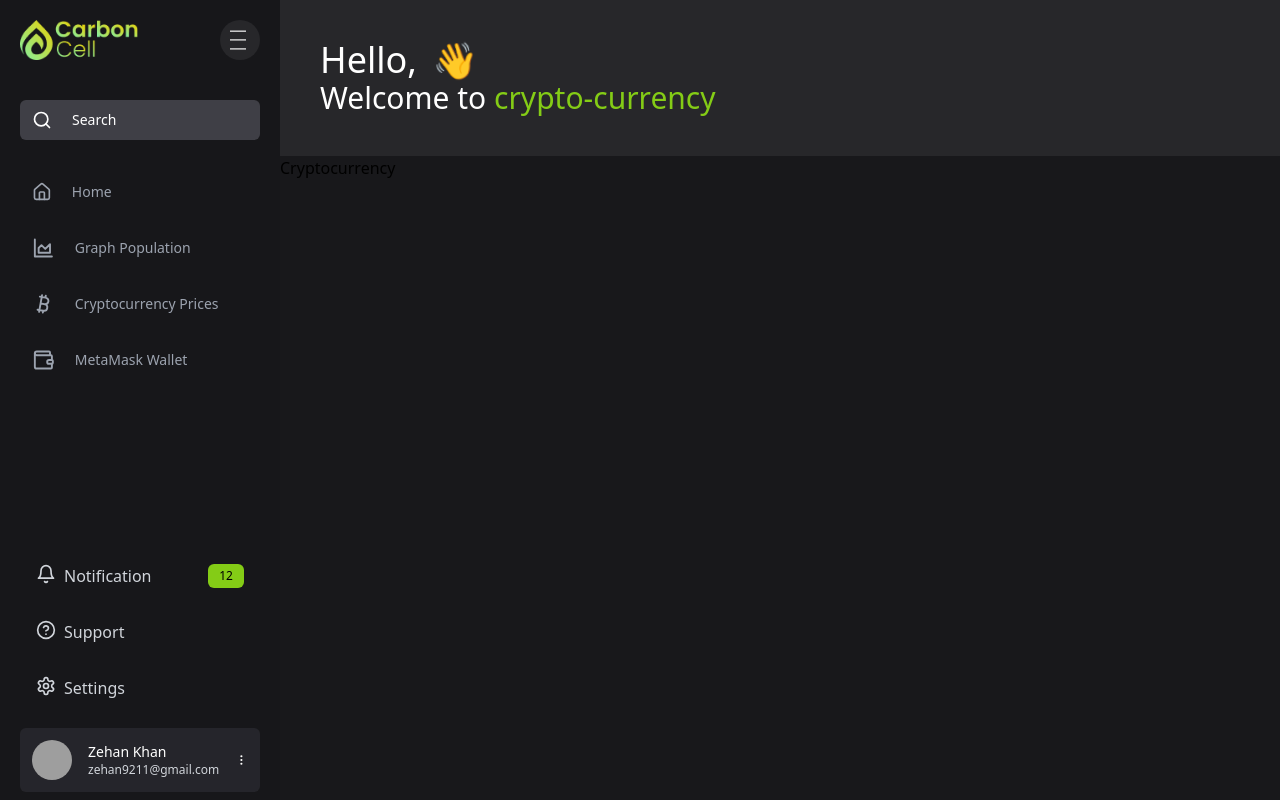
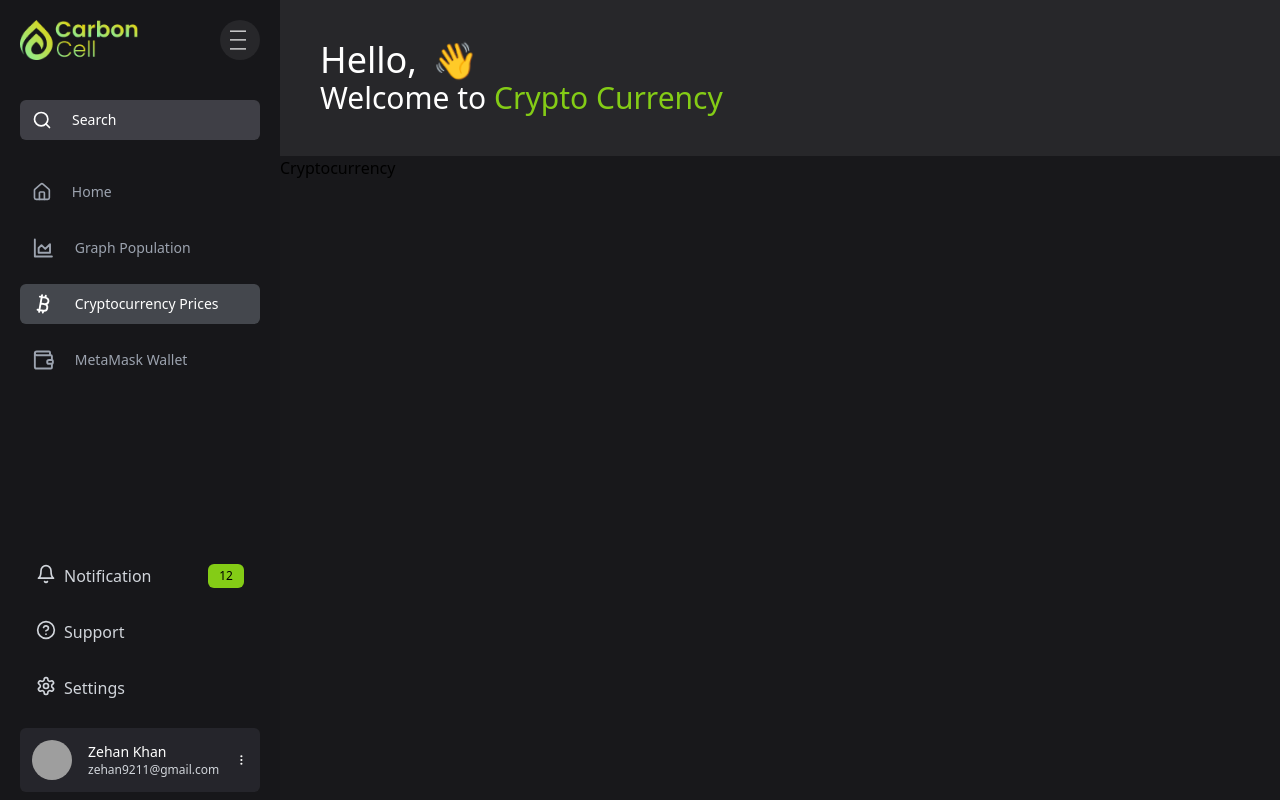
Before and after one commit to zehan12/carbon-cell-frontend-task, a React (Vite) app: page /crypto-currency in a window 1280 px wide. Built offline with nearby package versions, Linux system fonts and the light colour scheme; grey boxes are pictures that could not be loaded.

Commit message:
feat: :sparkles: update sidebar, fix imports and add api services

```diff
--- a/package.json
+++ b/package.json
@@ -10,6 +10,7 @@
     "preview": "vite preview"
   },
   "dependencies": {
+    "axios": "^1.6.8",
     "clsx": "^2.1.0",
     "lucide-react": "^0.363.0",
     "react": "^18.2.0",
--- a/src/App.tsx
+++ b/src/App.tsx
@@ -1,12 +1,11 @@
-import Greeting from "./components/Greeting";
-import { SideBar } from "./components/Sidebar";
+import { Greeting, Sidebar } from "./components";
 import ApplicationRoutes from "./routes";
 
 const App = () => {
   return (
     <>
       <div className="flex flex-col md:flex-row bg-zinc-900">
-        <SideBar />
+        <Sidebar />
         <div className="w-full flex flex-col">
           <Greeting />
           <ApplicationRoutes />
--- a/src/components/Greeting/index.tsx
+++ b/src/components/Greeting/index.tsx
@@ -7,6 +7,9 @@ const Greeting = () => {
   const isRouteExists = (route: Route) => {
     return Object.values(ROUTE).includes(route);
   };
+
+  const pathname = location.pathname.slice(1);
+  const formattedPathname = pathname.replace(/-/g, " ");
 
   return (
     <div className="p-10 bg-zinc-800 text-white">
@@ -18,12 +21,14 @@ const Greeting = () => {
           </div>
           <h5 className="text-3xl">
             Welcome to{" "}
-            <span className="text-lime-500">{location.pathname.slice(1)}</span>
+            <span className="text-lime-500 capitalize">
+              {formattedPathname}
+            </span>
           </h5>
         </>
       ) : (
         <div className="w-full h-screen">
-            <p>Page not found</p>
+          <p>Page not found</p>
         </div>
       )}
     </div>
--- /dev/null
+++ b/src/components/Population/index.tsx
@@ -0,0 +1,15 @@
+import { FC, useEffect } from "react";
+import { fetchPopulationData } from "../../services/api";
+
+const Population: FC = () => {
+  useEffect(() => {
+    const fetchPopulationGraphData = async () => {
+      const data = await fetchPopulationData();
+      console.log(data);
+    };
+    fetchPopulationGraphData();
+  }, []);
+  return <></>;
+};
+
+export default Population;
--- a/src/components/Sidebar/index.tsx
+++ b/src/components/Sidebar/index.tsx
@@ -11,8 +11,10 @@ import {
   Wallet,
 } from "lucide-react";
 import { cn } from "../../utils/general.utils";
+import { NavLink, useLocation } from "react-router-dom";
 
-export const SideBar = () => {
+const SideBar = () => {
+  const location = useLocation();
   const [isExpanded, setExpanded] = useState(false);
   const [isMobileMenuOpen, setMobileMenuOpen] = useState(false);
   const handleToggle = () => {
@@ -20,10 +22,18 @@ export const SideBar = () => {
   };
 
   const menuItems = [
-    { icon: <Home />, label: "Home" },
-    { icon: <AreaChart size={28} />, label: "Graph Population" },
-    { icon: <Bitcoin size={28} />, label: "Cryptocurrency Prices" },
-    { icon: <Wallet size={28} />, label: "MetaMask Wallet" },
+    { icon: <Home />, path: "/home", label: "Home" },
+    {
+      icon: <AreaChart size={28} />,
+      path: "/population",
+      label: "Graph Population",
+    },
+    {
+      icon: <Bitcoin size={28} />,
+      path: "/crypto-currency",
+      label: "Cryptocurrency Prices",
+    },
+    { icon: <Wallet size={28} />, path: "/wallet", label: "MetaMask Wallet" },
   ];
 
   const options = [
@@ -73,13 +83,15 @@ export const SideBar = () => {
           </div>
           <div className="mt-8 space-y-4 cursor-pointer">
             {menuItems.map((item) => (
-              <div
+              <NavLink
+                to={item.path}
                 key={item.label}
-                className={`flex gap-2 items-center w-full h-10  text-3xl text-gray-400 hover:bg-slate-300/25 rounded-md transition-width duration-300 ease-linear ${
-                  isExpanded
-                    ? "w-full justify-center"
-                    : " pl-3 w-32 justify-start gap-5"
-                }`}
+                className={cn(
+                  "flex gap-2 items-center w-full h-10 text-3xl text-gray-400 hover:bg-slate-300/25 rounded-md transition-width duration-300 ease-linear",
+
+                  isExpanded ? "justify-center" : "pl-3 justify-start gap-5",
+                  location.pathname === item.path ? "bg-slate-300/25 text-white" : ""
+                )}
               >
                 {item.icon}
                 {isExpanded ? (
@@ -87,7 +99,7 @@ export const SideBar = () => {
                 ) : (
                   <div className="w-full text-sm">{item.label}</div>
                 )}
-              </div>
+              </NavLink>
             ))}
           </div>
         </div>
@@ -199,3 +211,5 @@ export const SideBar = () => {
     </>
   );
 };
+
+export default SideBar;
--- /dev/null
+++ b/src/components/index.ts
@@ -0,0 +1,5 @@
+import Sidebar from "./Sidebar";
+import Greeting from "./Greeting";
+import Population from "./Population";
+
+export { Sidebar, Greeting, Population };
--- /dev/null
+++ b/src/constants/api.ts
@@ -0,0 +1,4 @@
+const POPULATION_API =
+  "https://datausa.io/api/data?drilldowns=Nation&measures=Population";
+
+export { POPULATION_API };
--- a/src/routes/index.tsx
+++ b/src/routes/index.tsx
@@ -1,6 +1,7 @@
 import { FC } from "react";
 import { Navigate, Route, Routes } from "react-router-dom";
 import ROUTE from "../constants/routes";
+import { Population } from "../components";
 
 const ApplicationRoutes: FC = () => {
   return (
@@ -15,7 +16,7 @@ const ApplicationRoutes: FC = () => {
             </div>
           }
         />
-        <Route path={ROUTE.POPULATION} element={<h1>population</h1>} />
+        <Route path={ROUTE.POPULATION} element={<Population />} />
         <Route path={ROUTE.CRYPTOCURRENCY} element={<h1>Cryptocurrency</h1>} />
       </Routes>
     </>
--- /dev/null
+++ b/src/services/api.ts
@@ -0,0 +1,14 @@
+import axios from "axios";
+import { POPULATION_API } from "../constants/api";
+
+const fetchPopulationData = async () => {
+  try {
+    const response = await axios.get(POPULATION_API);
+    return response.data.data;
+  } catch (error) {
+    console.error("Error fetching population data:", error);
+    return null;
+  }
+};
+
+export { fetchPopulationData };
```
Also changed, not shown: 1 other file (tests, documents, lock files or other folders).
